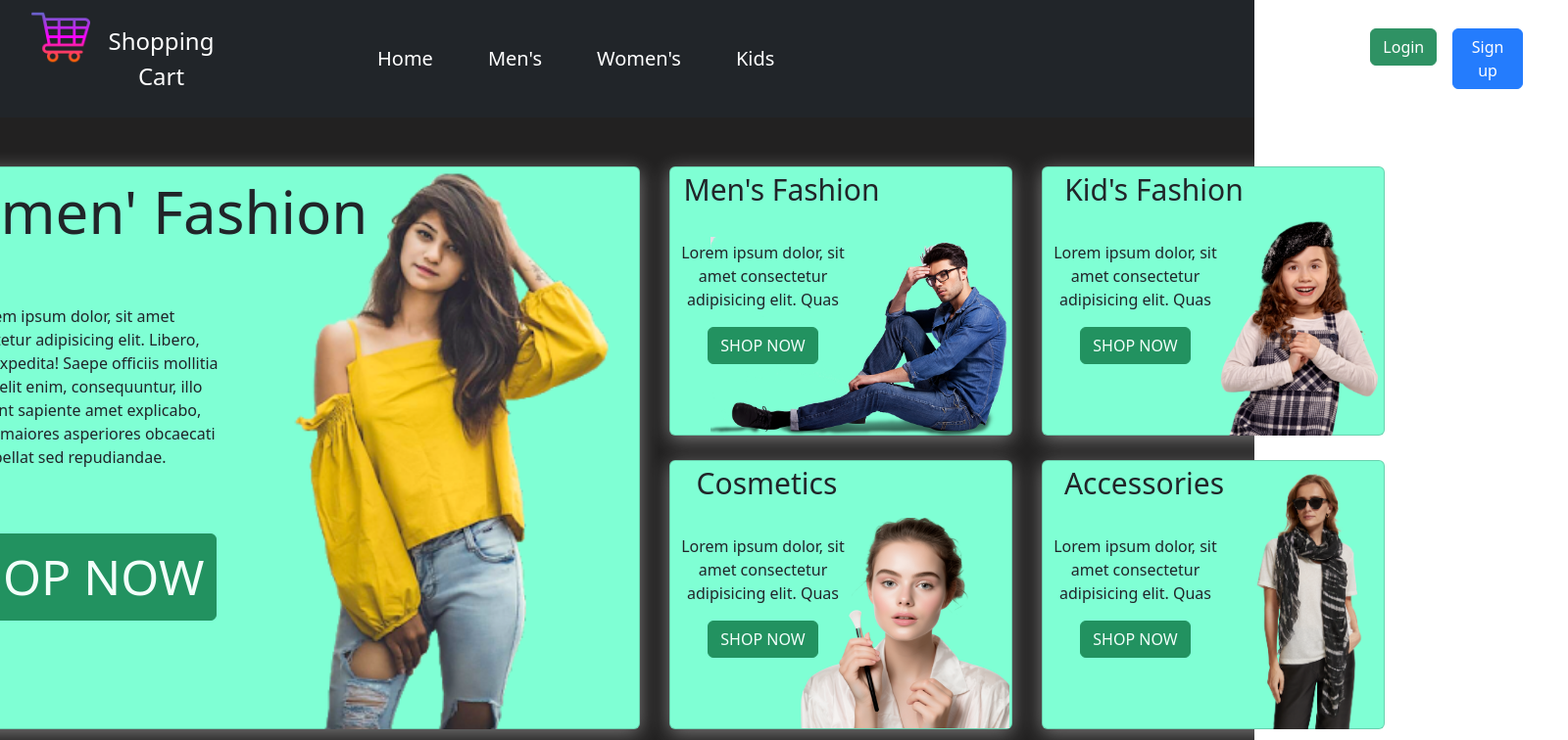
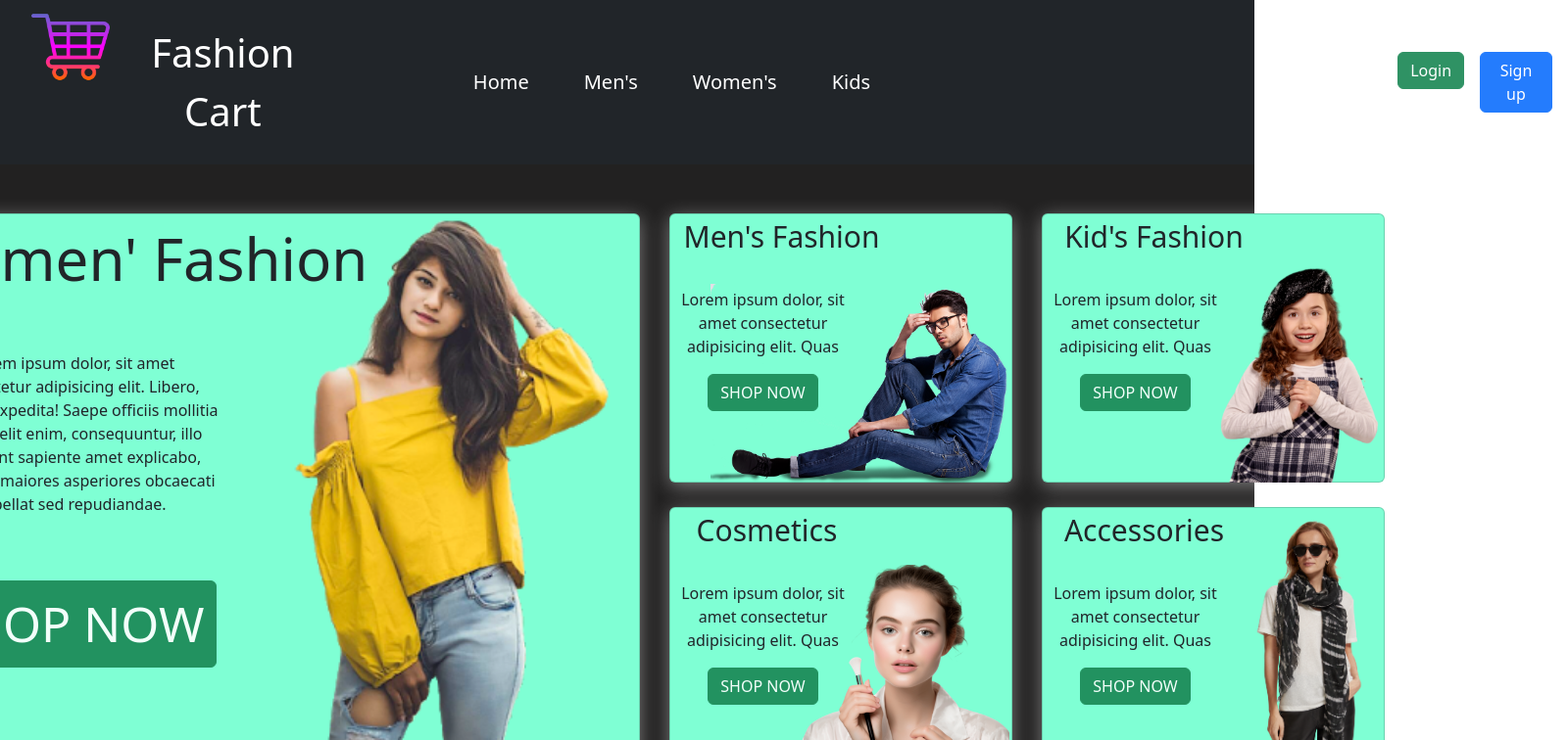
Before and after one commit to AnjanaTharanga24/springboot-react-ecommerce-web-application, a React (Create React App) app in the folder frontend/: page / in a window 1280 px wide. Shown: the top 756 px of the page at 98% size, 1600 px wide, since content can reach past the window. Built offline with nearby package versions, Linux system fonts and the light colour scheme.

Commit message:
add styles for navbar

```diff
--- a/frontend/src/components/Navbar.jsx
+++ b/frontend/src/components/Navbar.jsx
@@ -31,11 +31,11 @@ export default function Navbar() {
       >
         <div className=" ">
           <div className="navbar-collapse ">
-            <ul className="nav-title" style={{ marginRight: "100px",width:"250px" }}>
+            <ul className="nav-title" style={{ marginRight: "100px",width:"350px" }}>
               <li className="d-flex">
                 <img className="logo" src={logoImage}/>
-                <a className="nav-link text-white fs-4 mt-3" href="#">
-                  Shopping Cart
+                <a className="nav-link text-white fs-1 mt-3 ms-2" href="#">
+                  Fashion Cart
                 </a>
               </li>
             </ul>
@@ -74,7 +74,7 @@ export default function Navbar() {
               </ul>
             </div>
 
-            <div className="d-flex left-icon " style={{ marginLeft: "600px" }}>
+            <div className="d-flex left-icon " style={{ marginLeft: "530px" }}>
               {!user && (
                 <>
                   <Link to="/login">
--- a/frontend/src/css/navbar.css
+++ b/frontend/src/css/navbar.css
@@ -116,6 +116,6 @@
   }
 
   .logo{
-    width: 60px;
-    height: 60px;
+    width: 80px;
+    height: 80px;
   }
```
